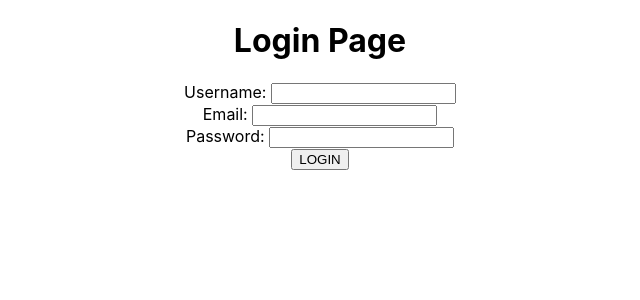
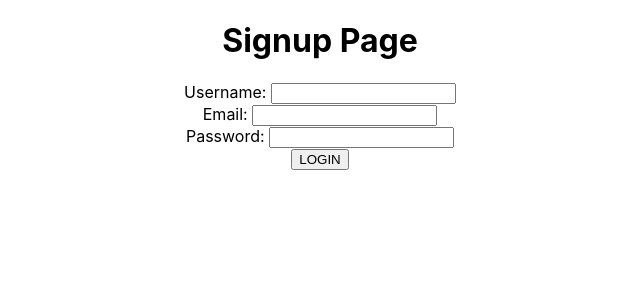
Before and after one commit to NagendraVarma1/expense-tracker-frontend-app, a React (Create React App) app: page / in a window 1280 px wide. Shown: the top 300 px of the page, without its empty margins (320-960 px from the left). Built offline with nearby package versions, Linux system fonts and the light colour scheme.

Commit message:
small changes

```diff
--- a/src/App.js
+++ b/src/App.js
@@ -1,10 +1,10 @@
 import './App.css';
-import Login from './Components/Login/Login';
+import Signup from './Components/Signup/Signup';
 
 function App() {
   return (
     <div className="App">
-      <Login />
+      <Signup />
     </div>
   );
 }
--- a/src/Components/Login/Login.js
+++ b/src/Components/Signup/Signup.js
@@ -1,11 +1,12 @@
-import { useRef } from "react"
+import { useRef, useState } from "react"
 import axios from "axios"
 
-const Login = () => {
+const Signup = () => {
 
     const usernameInputRef = useRef()
     const emailInputRef = useRef()
     const passwordInputRef = useRef()
+    const [existingUser, setExistingUser] = useState(false)
 
     const formSubmitHandler = (event) => {
         event.preventDefault();
@@ -14,15 +15,21 @@ const Login = () => {
         const email = emailInputRef.current.value;
         const password = passwordInputRef.current.value;
 
-        const userloginDetails = {
+        const userSignupDetails = {
             username,
             email,
             password
         }
 
-        axios.post('http://localhost:5000/login', userloginDetails)
+        axios.post('http://localhost:5000/signup', userSignupDetails)
         .then((res) => {
-            console.log(res)
+            console.log(res.data)
+            if(res.data.userData === "User already Exist"){
+                setExistingUser(true)
+            }
+            else{
+                setExistingUser(false)
+            }
             usernameInputRef.current.value = '';
             emailInputRef.current.value = '';
             passwordInputRef.current.value = '';
@@ -34,7 +41,7 @@ const Login = () => {
 
     return(
         <div>
-            <h1>Login Page</h1>
+            <h1>Signup Page</h1>
             <form onSubmit={formSubmitHandler}>
                 <div>
                     <label>Username: </label>
@@ -50,8 +57,9 @@ const Login = () => {
                 </div>
                 <button type="submit">LOGIN</button>
             </form>
+            {existingUser && <p>Email already Exist! please Login...</p>}
         </div>
     )
 }
 
-export default Login
+export default Signup
```
